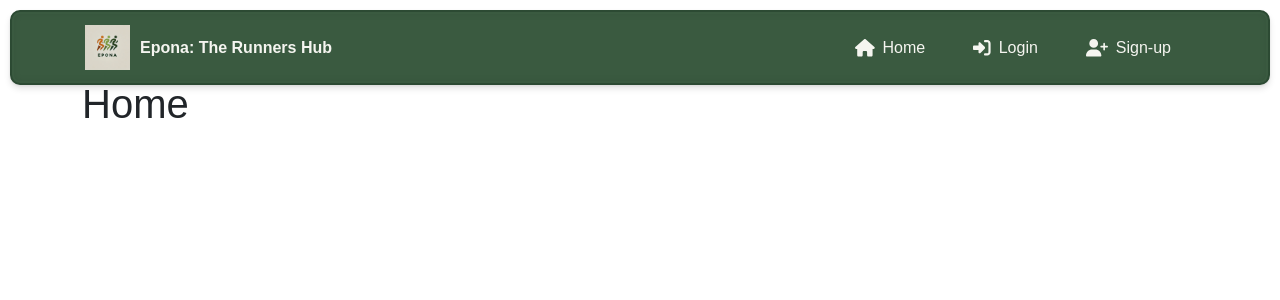
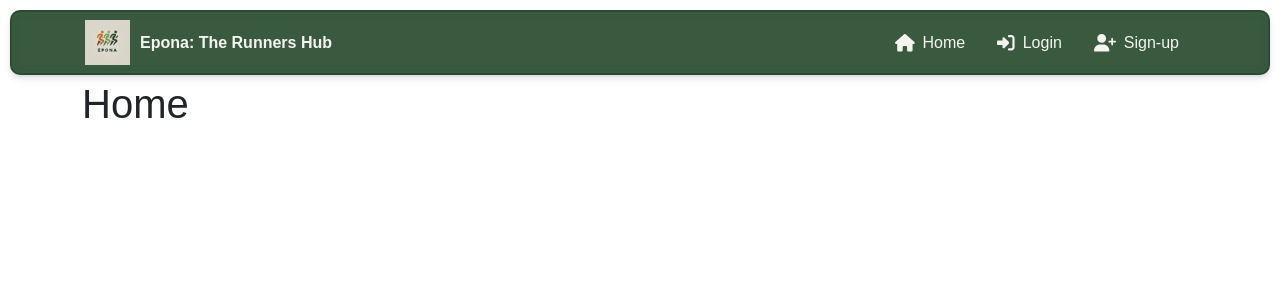
Before and after one commit to Fantomen31/epona-react, a React (Create React App) app in the folder epona-frontend/: page / in a window 1280 px wide. Shown: the top 300 px of the page. Built offline with nearby package versions, Linux system fonts and the light colour scheme.

Commit message:
updated css for navbar.js

```diff
--- a/epona-frontend/src/components/NavBar.js
+++ b/epona-frontend/src/components/NavBar.js
@@ -1,6 +1,6 @@
 import React from 'react';
 import { Navbar, Nav, Container } from 'react-bootstrap';
-import { Link } from 'react-router-dom';
+import { NavLink } from 'react-router-dom';
 import { FontAwesomeIcon } from '@fortawesome/react-fontawesome';
 import { faHome, faSignInAlt, faUserPlus } from '@fortawesome/free-solid-svg-icons';
 import logo from '../assets/logo.webp';
@@ -10,29 +10,34 @@
   return (
     <Navbar expand="md" fixed="top" className={styles.navbar}>
       <Container className={styles.container}>
-        <Navbar.Brand as={Link} to="/" className={styles.navbarBrand}>
+        <NavLink to="/" className={styles.navbarBrand}>
           <img
             src={logo}
             alt="Epona logo"
             height="45"
           />
           <span className={styles.brandText}>Epona: The Runners Hub</span>
-        </Navbar.Brand>
+        </NavLink>
+
         <Navbar.Toggle aria-controls="basic-navbar-nav" className={styles.navbarToggler} />
         <Navbar.Collapse id="basic-navbar-nav" className={styles.navbarCollapse}>
+
           <Nav>
-            <Nav.Link as={Link} to="/" className={styles.navLink}>
+            <NavLink to="/" className={styles.navLink}>
               <FontAwesomeIcon icon={faHome} className={styles.faIcon} />
               Home
-            </Nav.Link>
-            <Nav.Link as={Link} to="/login" className={styles.navLink}>
+            </NavLink>
+
+            <NavLink  to="/login" className={styles.navLink}>
               <FontAwesomeIcon icon={faSignInAlt} className={styles.faIcon} />
               Login
-            </Nav.Link>
-            <Nav.Link as={Link} to="/signup" className={styles.navLink}>
+            </NavLink>
+
+            <NavLink to="/signup" className={styles.navLink}>
               <FontAwesomeIcon icon={faUserPlus} className={styles.faIcon} />
               Sign-up
-            </Nav.Link>
+            </NavLink>
+
           </Nav>
         </Navbar.Collapse>
       </Container>
--- a/epona-frontend/src/styles/NavBar.module.css
+++ b/epona-frontend/src/styles/NavBar.module.css
@@ -23,6 +23,7 @@
   .navbarBrand {
     display: flex;
     align-items: center;
+    text-decoration: none;
   }
 
   .navbarBrand img {
@@ -54,10 +55,12 @@
     transition: color 0.3s ease;
     display: flex;
     align-items: center;
+    text-decoration: none;
   }
 
   .navLink:hover {
     color: #E67E22 !important;
+    transform: scale(1.05);
   }
 
   .navLink::after {
```
